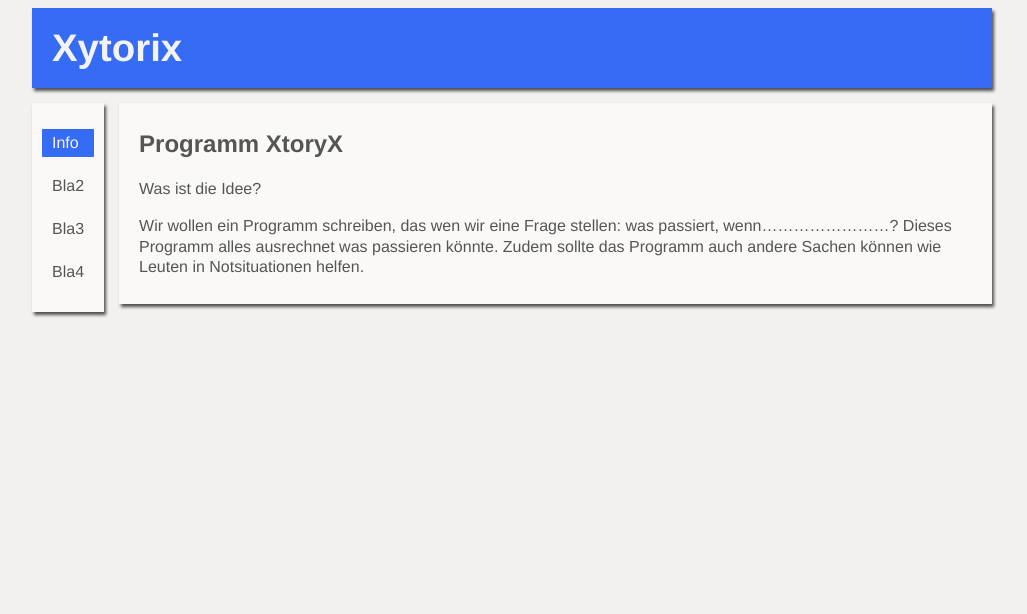
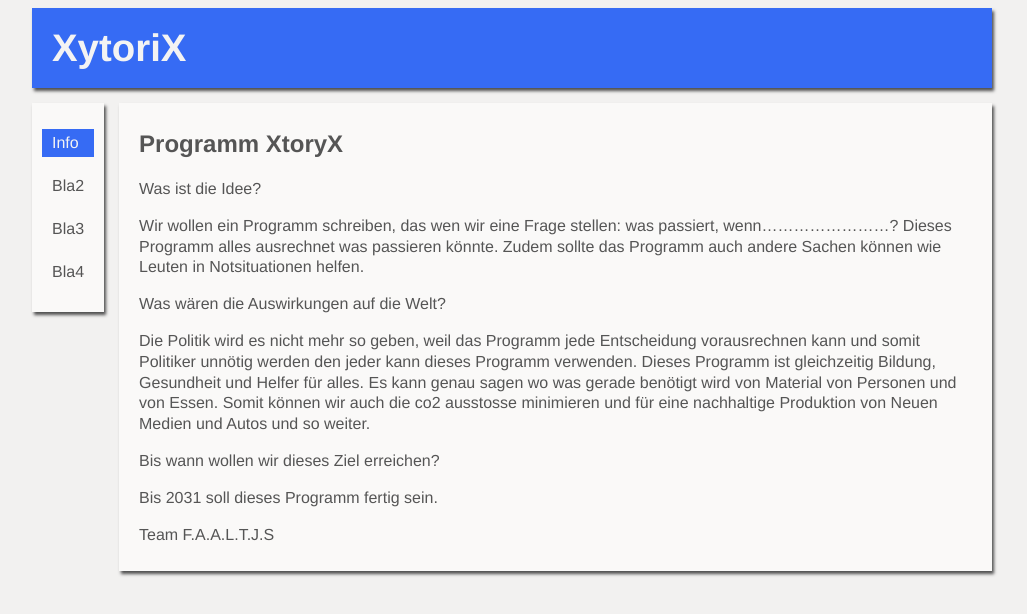
Before and after one commit to TIMOELio/XytoriX, a plain HTML site: page index.html in a window 1280 px wide. Shown: the whole page, without its empty margins (128-1155 px from the left). Drawn offline with Linux system fonts and the light colour scheme.

Commit message:
Update index.html

```diff
--- a/index.html
+++ b/index.html
@@ -13,14 +13,6 @@
 	<link rel="stylesheet" type="text/css" media="screen and (max-device-width: 480px)" href="mobil.css">
 	<link rel="stylesheet" type="text/css" media="print" href="print.css">
 
-	<script async src="//pagead2.googlesyndication.com/pagead/js/adsbygoogle.js"></script>
-<script>
-  (adsbygoogle = window.adsbygoogle || []).push({
-    google_ad_client: "ca-pub-4979719754855006",
-    enable_page_level_ads: true
-  });
-</script>
-
 </head>
 
 <body>
@@ -29,7 +21,7 @@
 
 	<div id="kopfleiste">
 
-		<h1>Xytorix</h1>
+		<h1>XytoriX</h1>
 
 	</div>
 
@@ -53,8 +45,12 @@
 		<p>Was ist die Idee? </p>
 
 		<p>Wir wollen ein Programm schreiben, das wen wir eine Frage stellen: was passiert, wenn……………………? Dieses Programm alles ausrechnet was passieren könnte. Zudem sollte das Programm auch andere Sachen können wie Leuten in Notsituationen helfen.</p>
-
-	</div>
+	        <p>Was wären die Auswirkungen auf die Welt? <p>
+	        <p>Die Politik wird es nicht mehr so geben, weil das Programm jede Entscheidung vorausrechnen kann und somit Politiker unnötig werden den jeder kann dieses Programm verwenden. Dieses Programm ist gleichzeitig Bildung, Gesundheit und Helfer für alles. Es kann genau sagen wo was gerade benötigt wird von Material von Personen und von Essen. Somit können wir auch die co2 ausstosse minimieren und für eine nachhaltige Produktion von Neuen Medien und Autos und so weiter.<p>
+		<p>Bis wann wollen wir dieses Ziel erreichen?<p>
+		<p>Bis 2031 soll dieses Programm fertig sein.<p>
+		<p>Team F.A.A.L.T.J.S<p>
+		</div>
 
 	</div>
 
```
